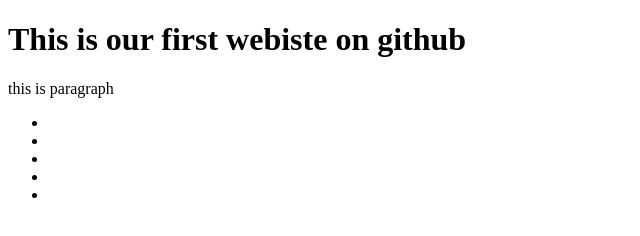
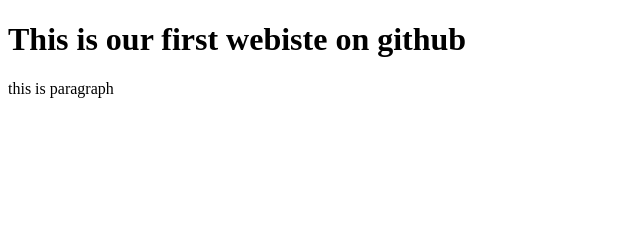
Before and after one commit to shariful100/web1, a plain HTML site: page index.html in a window 1280 px wide. Shown: the full height of the page, 0-640 px from the left. Drawn offline with Linux system fonts and the light colour scheme.

Commit message:
remove menu

```diff
--- a/index.html
+++ b/index.html
@@ -7,12 +7,5 @@
 <body>
 	<h1>This is our first webiste on github</h1>
 	<p>this is paragraph</p>
-	<ul>
-		<li><a href=""></a></li>
-		<li><a href=""></a></li>
-		<li><a href=""></a></li>
-		<li><a href=""></a></li>
-		<li><a href=""></a></li>
-	</ul>
 </body>
 </html>
```
